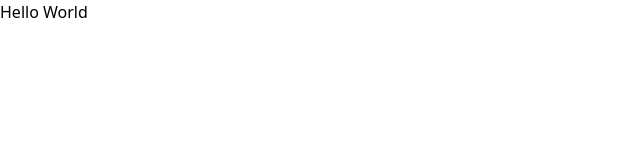
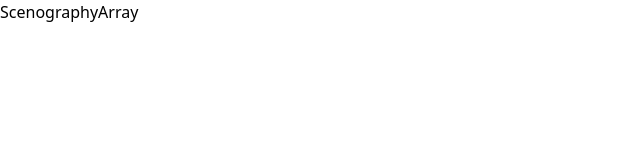
Before and after one commit to remyShift/allumee-test-tech, a Next.js app: page / in a window 1280 px wide. Shown: the top 160 px of the page, without its empty margins (0-640 px from the left). Built offline with nearby package versions, Linux system fonts and the light colour scheme.

Commit message:
setup scenography array

```diff
--- a/src/app/page.tsx
+++ b/src/app/page.tsx
@@ -1,7 +1,9 @@
+import ScenographyArray from "@/components/ScenographyArray";
+
 export default function Home() {
   return (
     <div className="">
-      <h1>Hello World</h1>
+      <ScenographyArray />
     </div>
   );
 }
--- /dev/null
+++ b/src/components/ScenographyArray.tsx
@@ -0,0 +1,7 @@
+import React from 'react'
+
+export default function ScenographyArray() {
+    return (
+        <div>ScenographyArray</div>
+    )
+}
```
